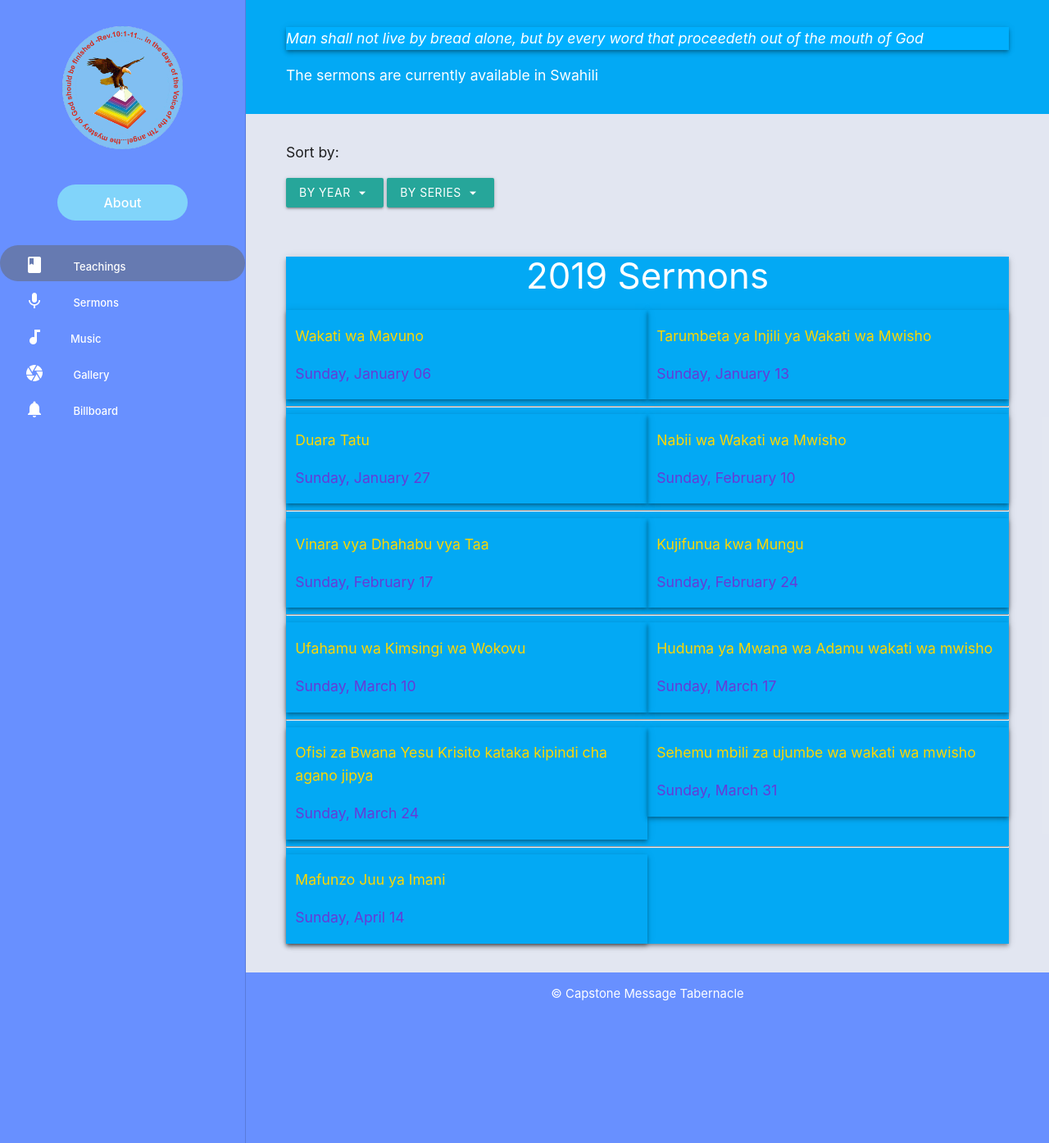
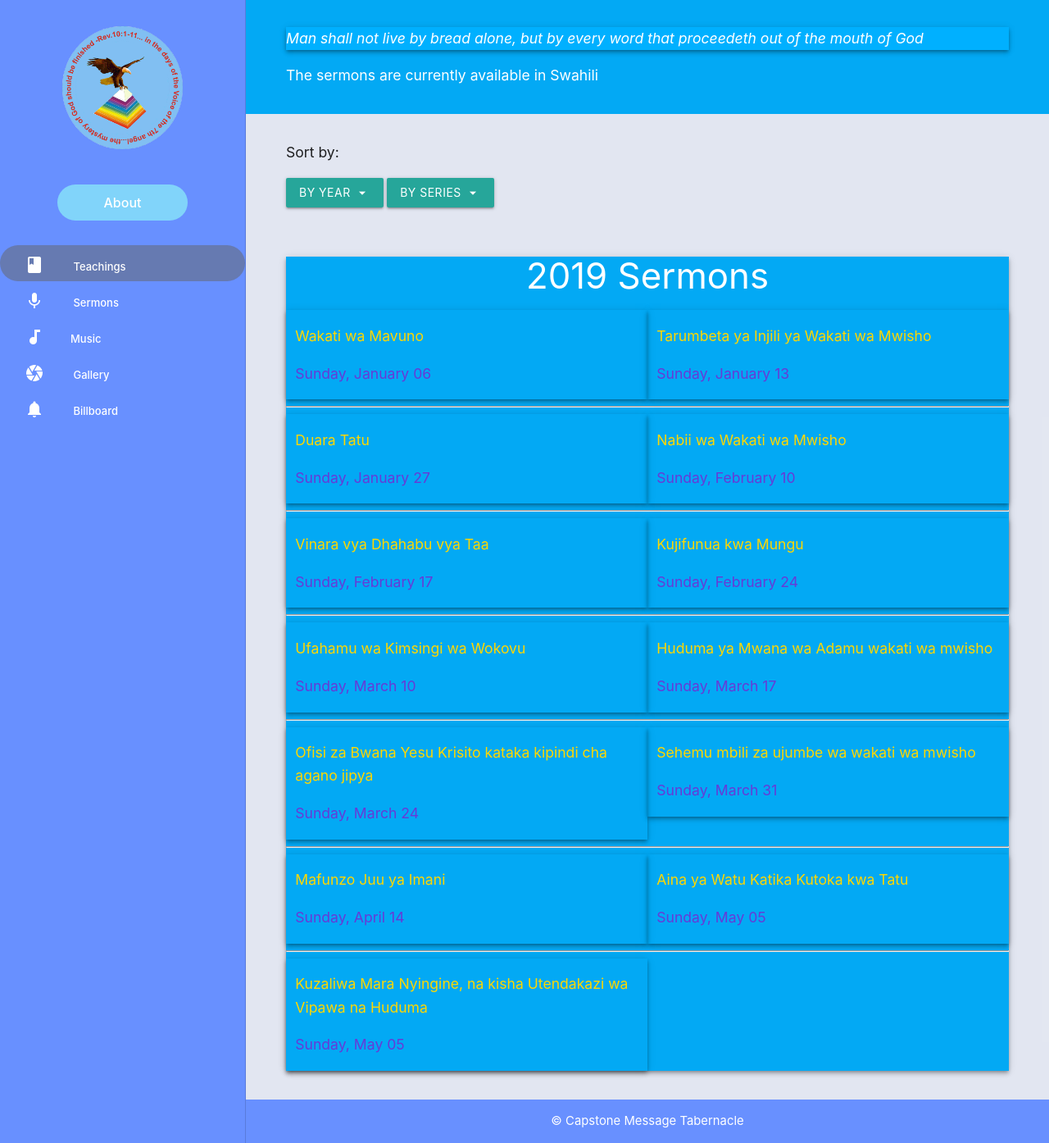
Before and after one commit to njorogetimk/matCSS, a Jekyll site: the page built from sermons/2019/index.html, in a window 1280 px wide and 1394 px high. Shown: the whole window at 82% size. Built offline with Jekyll 4.4.1, drawn with Linux system fonts in a browser that asks for light colours.

Commit message:
update of may 12

```diff
--- a/_includes/contacts.html
+++ b/_includes/contacts.html
@@ -12,7 +12,7 @@
       <li class="center collection-header"><h5>Contact us on</h5></li>
       <li class="collection-item">Capstone Message Tabernacle</li>
       <li class="collection-item">P.O. BOX 10073-20100, Nakuru Kenya</li>
-      <li class="collection-item">Tel. 0714479997</li>
+      <li class="collection-item">Tel. 0721230203/0714479997</li>
       <li class="collection-item">Email: <a href="mailto:info@capstonemessage.org">info@capstonemessage.org</a></li>
     </ul>
   </div>
--- a/index.html
+++ b/index.html
@@ -73,8 +73,8 @@ title : Capstone Message Tabernacle
     <h4 class="center"><a href="{{ site.baseurl }}/sermons/2019/index.html">Sermons</a></h4>
     <div class="row">
       <div class="col s12 m6 z-depth-2">
-        <h5 class="center"><a href="{{ site.baseurl }}/sermons/2019/sunday/19-04-14_mafunzo_juu_ya_imani.html">Mafunzo Juu ya Imani</a></h5>
-        <p class="center">April 14, 2019</p>
+        <h5 class="center"><a href="{{ site.baseurl }}/sermons/2019/sunday/19-05-12_kuzaliwa_mara_nyinigine_na_utendakazi_wa_vipawa_na_huduma.html">Kuzaliwa Mara Nyingine, na kisha Utendakazi wa Vipawa na Huduma</a></h5>
+        <p class="center">May 12, 2019</p>
       </div>
       <div class="col s12 m6 z-depth-2">
         <h5 class="center"><a href="{{ site.baseurl }}/sermons/series/golden_nuggets.html">Vito vya Bibilia</a></h5>
--- /dev/null
+++ b/sermons/2019/sunday/19-05-05_aina_ya_watu_katika_kutoka_kwa_tatu.html
@@ -0,0 +1,7 @@
+---
+layout : sermons_sunday
+title : Aina ya Watu Katika Kutoka kwa Tatu | 2019
+heading : Aina ya Watu Katika Kutoka kwa Tatu
+date : Sunday, May 05
+---
+<iframe src="https://drive.google.com/file/d/1Vb5jE7lwuQ8s3LHPh3dWNLjqVgM-oR4h/preview" width="600" height="100"></iframe>
--- /dev/null
+++ b/sermons/2019/sunday/19-05-12_kuzaliwa_mara_nyinigine_na_utendakazi_wa_vipawa_na_huduma.html
@@ -0,0 +1,8 @@
+---
+layout : sermons_sunday
+title : Kuzaliwa Mara Nyingine, na kisha Utendakazi wa Vipawa na Huduma | 2019
+heading : Kuzaliwa Mara Nyingine, na kisha Utendakazi wa Vipawa na Huduma
+date : Sunday, May 05
+---
+
+<iframe src="https://drive.google.com/file/d/1-R9xiZg4zHR4Ch6Zlocn2HT2QRfM6PX_/preview" width="600" height="100"></iframe>
```
